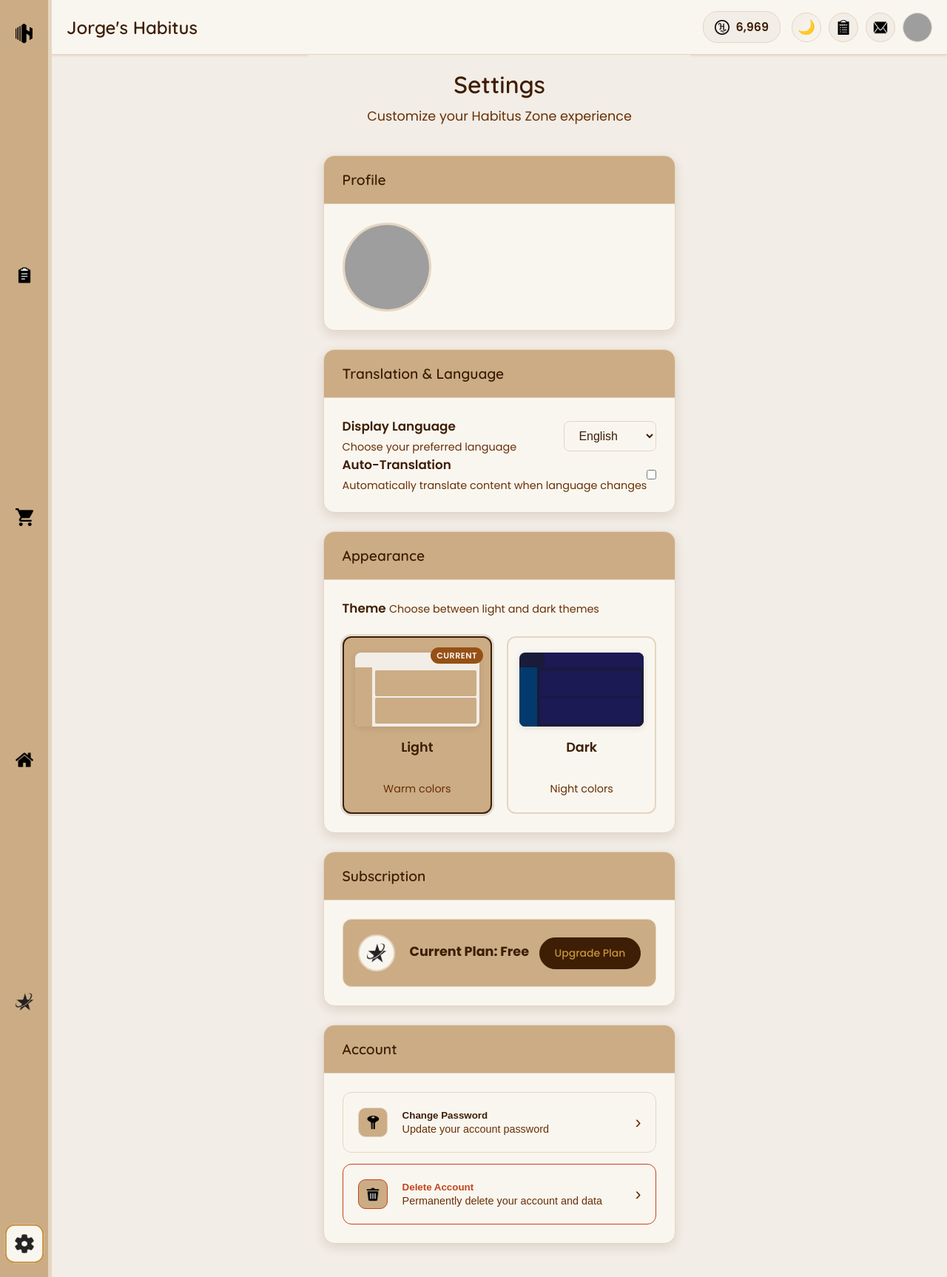
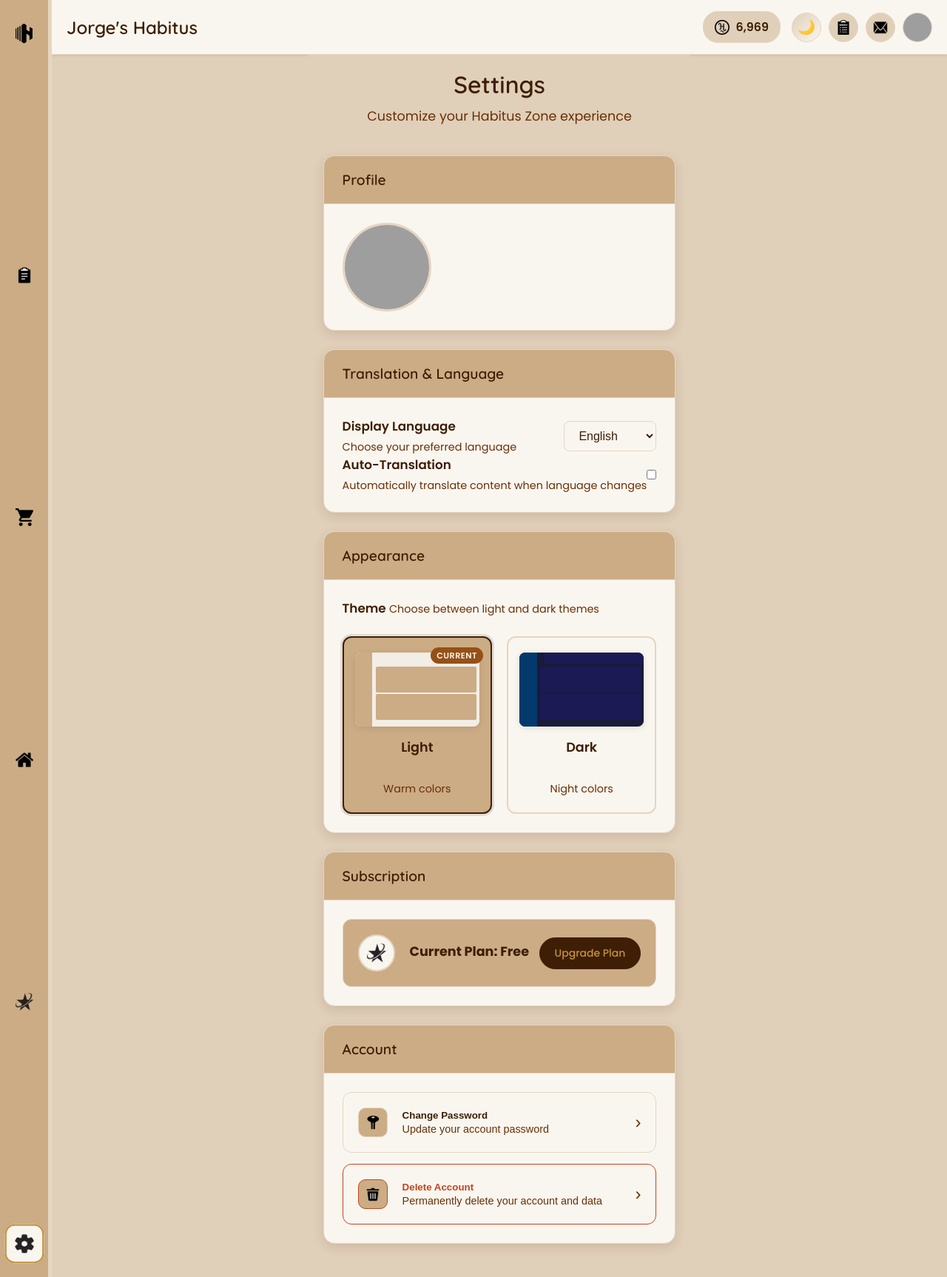
Before and after one commit to JorgeCsstro/Habitus, a PHP site: page /pages/settings.php in a window 1280 px wide. Shown: the whole page at 74% size. Run offline with PHP 8.4, Linux system fonts and the light colour scheme; a user stored in the database is signed in; data comes from the database, SQL or seed files in the repository; data that the repository does not hold is empty; grey boxes are pictures that could not be loaded.

Commit message:
Habitus: ALL DONE :DDD

```diff
--- a/css/pages/habitus.css
+++ b/css/pages/habitus.css
@@ -1107,7 +1107,7 @@
         width: 90%;
         position: fixed;
         bottom: 0;
-        left: 50%;
+        left: 54%;
         /* START POSITION: Hidden except for header (60px visible) */
         transform: translateX(-50%) translateY(calc(100% - 60px));
         border-radius: 15px 15px 0 0;
--- a/css/pages/settings.css
+++ b/css/pages/settings.css
@@ -253,10 +253,18 @@
 }
 
 .preview-sidebar {
+    position: absolute;
     width: 14%;
+    bottom: -6px;
+    height: 102px;
 }
 
 .preview-content {
+    position: absolute;
+    top: 15px;
+    left: 0;
+    right: 0;
+    bottom: 0;
     height: 80%;
     display: flex;
 }
@@ -271,6 +279,8 @@
 
 .preview-card {
     flex: 1;
+    width: 85%;
+    margin-left: 24px;
     border-radius: 2px;
 }
 
--- a/css/themes/light.css
+++ b/css/themes/light.css
@@ -9,7 +9,7 @@ html[data-theme="light"] {
     --accent: #c4923e;            /* Golden brown for accents */
 
     /* Backgrounds */
-    --bg-primary: #f2ede6;        /* Warm cream for main background */
+    --bg-primary: #e0cfb9;        /* Warm cream for main background */
     --bg-secondary: #cbac85;      /* Light beige for headers/footers */
     --bg-panel: #f9f6f0;          /* Soft warm panel background */
 
```
